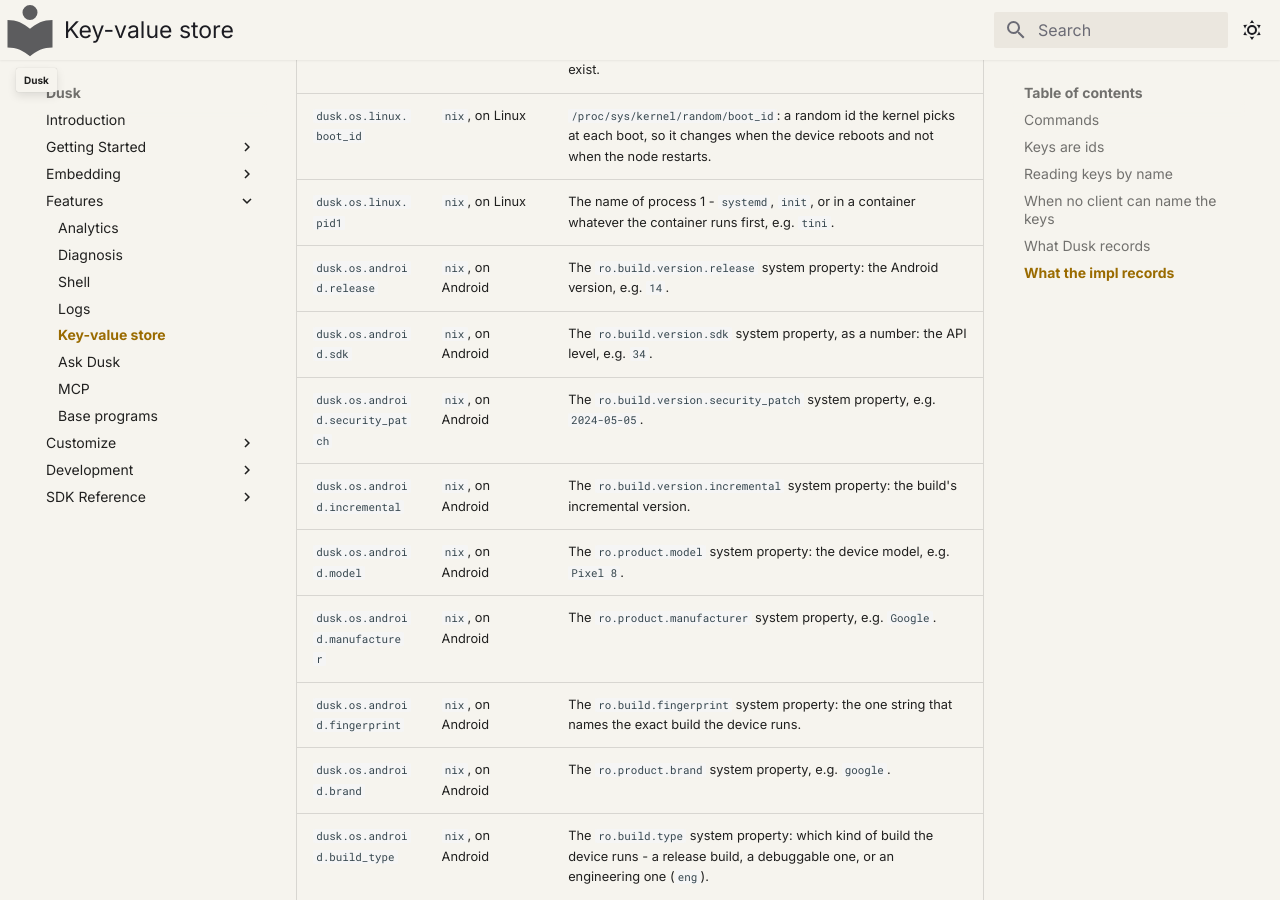
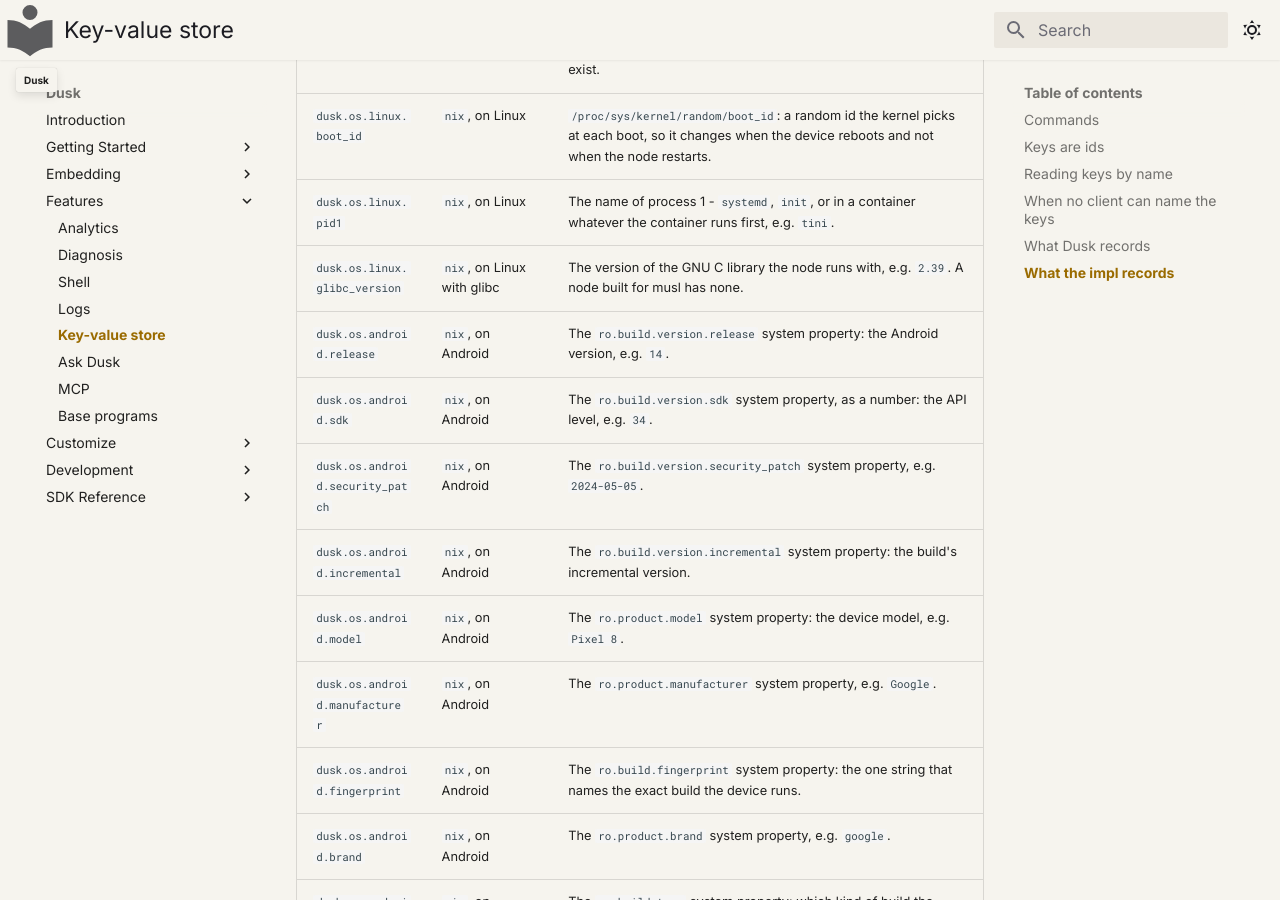
Before and after one commit to tomerze/dusk, an MkDocs documentation site: the page built from docs/docs/features/kvs.md, in a window 1280 px wide and 900 px high, scrolled down 5555 px. Built offline with MkDocs 1.6.1 and Material for MkDocs 9.7.7, drawn with Linux system fonts in a browser that asks for light colours; comment, search, counter and statistics services are not loaded.

Commit message:
Update docs for the glibc version key
The impl table gains dusk.os.linux.glibc_version, the version of the GNU C library the node runs with, written by the nix impl on Linux with glibc, and says a node built for musl has none.

```diff
--- a/docs/docs/features/kvs.md
+++ b/docs/docs/features/kvs.md
@@ -175,6 +175,7 @@ old to carry a value - writes no keys either, and is logged at `info`.
 | `dusk.os.linux.os_release.<key>` | `nix`, on Linux | Seven entries of [os-release](https://www.freedesktop.org/software/systemd/man/latest/os-release.html) - `name`, `pretty_name`, `id`, `id_like`, `version`, `version_id` and `version_codename` - each `<key>` the entry's name in lower case and the value without its quotes, e.g. `dusk.os.linux.os_release.id` is `ubuntu`, `dusk.os.linux.os_release.version_id` is `24.04`. The file is `/etc/os-release`, or `/usr/lib/os-release` when that does not exist. |
 | `dusk.os.linux.boot_id` | `nix`, on Linux | `/proc/sys/kernel/random/boot_id`: a random id the kernel picks at each boot, so it changes when the device reboots and not when the node restarts. |
 | `dusk.os.linux.pid1` | `nix`, on Linux | The name of process 1 - `systemd`, `init`, or in a container whatever the container runs first, e.g. `tini`. |
+| `dusk.os.linux.glibc_version` | `nix`, on Linux with glibc | The version of the GNU C library the node runs with, e.g. `2.39`. A node built for musl has none. |
 | `dusk.os.android.release` | `nix`, on Android | The `ro.build.version.release` system property: the Android version, e.g. `14`. |
 | `dusk.os.android.sdk` | `nix`, on Android | The `ro.build.version.sdk` system property, as a number: the API level, e.g. `34`. |
 | `dusk.os.android.security_patch` | `nix`, on Android | The `ro.build.version.security_patch` system property, e.g. `2024-05-05`. |
```
